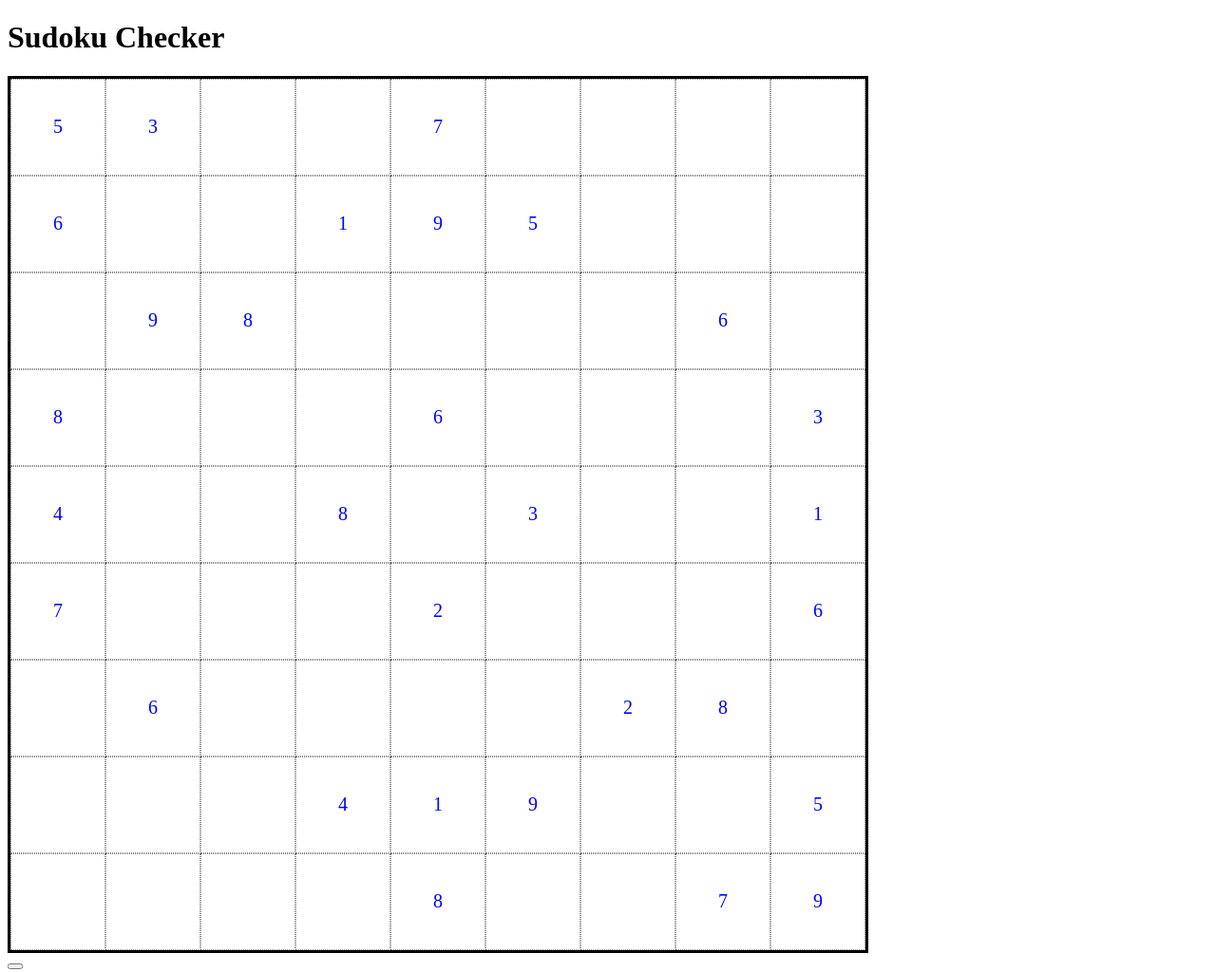
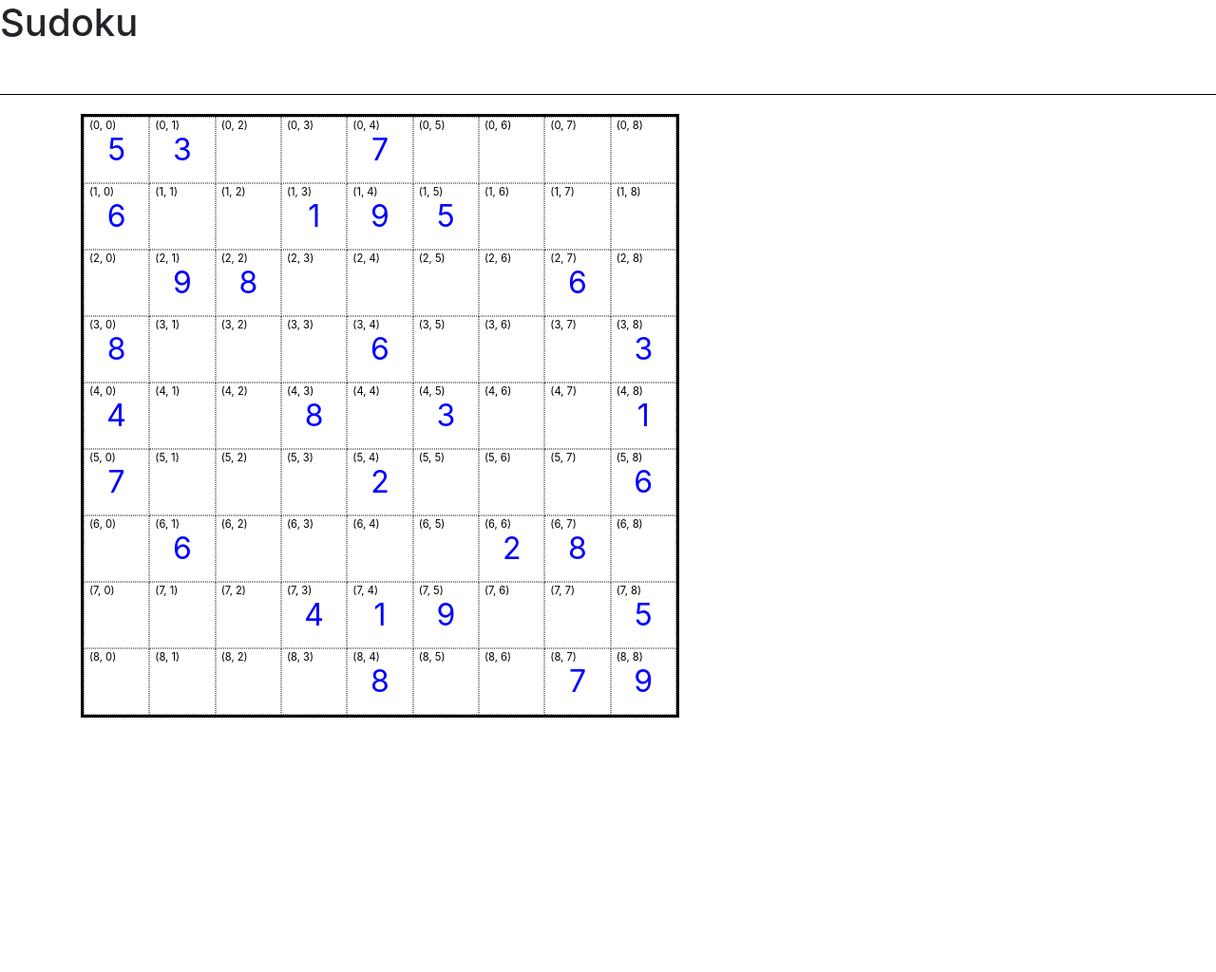
Before and after one commit to josephfriesen/sudoku-checker, a website built with webpack: page src/index.html in a window 1280 px wide. Shown: the whole page at 95% size. After the commit the page ends 800 px from the top, so only its background shows below. Built offline with nearby package versions, Linux system fonts and the light colour scheme.

Commit message:
Add correct click handler functions to open an input box after a square is clicked, add ordered pair locations to each square, implement bootstrap, other slight styling modifications.

```diff
--- a/package.json
+++ b/package.json
@@ -44,6 +44,7 @@
   },
   "dependencies": {
     "bootstrap": "^4.1.3",
-    "jquery": "^3.3.1"
+    "jquery": "^3.3.1",
+    "popper.js": "^1.14.4"
   }
 }
--- a/src/index.html
+++ b/src/index.html
@@ -2,16 +2,16 @@
 <html>
   <head>
     <meta charset="utf-8">
-    <title>Sudoku Checker</title>
+    <title>Sudoku</title>
   </head>
   <body>
     <div class="header">
-      <h1>Sudoku Checker</h1>
+      <h1>Sudoku</h1>
+      <div class="entry hidden">
+
       </div>
-    <div class="entry hidden">
-      <input type="text" id="user-num">
-      <button id="enter-value-button">
     </div>
+    <div class="container">
       <div class="sudoku-container">
         <div class="sudoku-box">
           <div class="square 00"></div>
@@ -113,6 +113,6 @@
           <div class="square 88"></div>
         </div>
       </div>
-    <button class="load" type="button" name="button"></button>
+    </div>
   </body>
 </html>
--- a/src/main.js
+++ b/src/main.js
@@ -1,3 +1,5 @@
+import 'bootstrap';
+import 'bootstrap/dist/css/bootstrap.min.css';
 import $ from 'jquery';
 import './scss/styles.scss';
 import { matrix, puzzle } from './constants.js';
@@ -12,29 +14,32 @@ $(document).ready(function() {
     }
     userPuzzle.push(row);
   }
-  console.log(userPuzzle);
 
   for (let i = 0; i < 9; i++) {
     for (let j = 0; j < 9; j++) {
       const coord = `.${i}${j}`;
+      const num = `num-${i}${j}`;
+      const numclass = `.${num}`;
+      $(coord).html(`<div class='location'>(${coord[1]}, ${coord[2]})</div><div class='${num}'</div>`);
       if (userPuzzle[coord[1]][coord[2]] == 0) {
+        $(coord).addClass("user-input");
         $(coord).click(function() {
-          console.log(coord);
+          $(coord).toggleClass("active");
           $(".entry").toggleClass("hidden");
-          $("#enter-value-button").click(function() {
+          $(".entry").html("<label for='user-num'>Please enter a number between 1 and 9 to enter in cell (" + coord[1] + ", " + coord[2] + "):  <input type='text' id='user-num'><button type='button' class='btn " + coord[1] + coord[2] + "'>Click</button");
+          $(`button${coord}`).click(function() {
             let userInput = parseInt($("#user-num").val());
-            console.log(userInput);
             $("#user-num").val("");
             userPuzzle[coord[1]][coord[2]] = userInput;
-            $(coord).text(userInput);
-            $(coord).toggleClass("user-input");
+            $(numclass).text(userInput);
+            $(coord).toggleClass("active");
             $(".entry").toggleClass("hidden");
           });
         });
       }
       else {
-        $(coord).text(userPuzzle[coord[1]][coord[2]]);
-        $(coord).toggleClass("clue");
+        $(coord).html("<div class='location'>(" + coord[1] + ",  " + coord[2] + ")</div>" + userPuzzle[coord[1]][coord[2]]);
+        $(coord).addClass("clue");
       }
     }
   }
--- a/src/scss/styles.scss
+++ b/src/scss/styles.scss
@@ -1,12 +1,36 @@
+.header {
+  position: fixed;
+  height: 100px;
+  width: 100%;
+  top: 0;
+  border-bottom: 1px solid black;
+  background-color: rgba(255,255,255,0.8);
+  z-index: 2;
+}
+
 .sudoku-container {
+  margin-top: 120px;
   border: 3px solid black;
-  width: 900px;
+  width: 630px;
 }
 
 .square {
-  width: 100px;
-  height: 100px;
+  width: 70px;
+  height: 70px;
   border: 1px dotted grey;
+  position: relative;
+  display: flex;
+  justify-content: center;
+  align-items: center;
+  font-size: 2em;
+}
+
+.location {
+  position: absolute;
+  top: 0;
+  left: 5px;
+  font-size: 0.35em;
+  color: black;
 }
 
 .sudoku-box {
@@ -21,15 +45,12 @@
 
 .clue {
   color: blue;
-  display: flex;
-  justify-content: center;
-  align-items: center;
-  font-size: 20px;
 }
 
 .user-input {
-  display: flex;
-  justify-content: center;
-  align-items: center;
-  font-size: 20px;
+
 }
+
+.active {
+  border: 1px solid blue;
+}
```
Also changed, not shown: 1 other file. Lines whose indentation alone changed are shown as unchanged.
